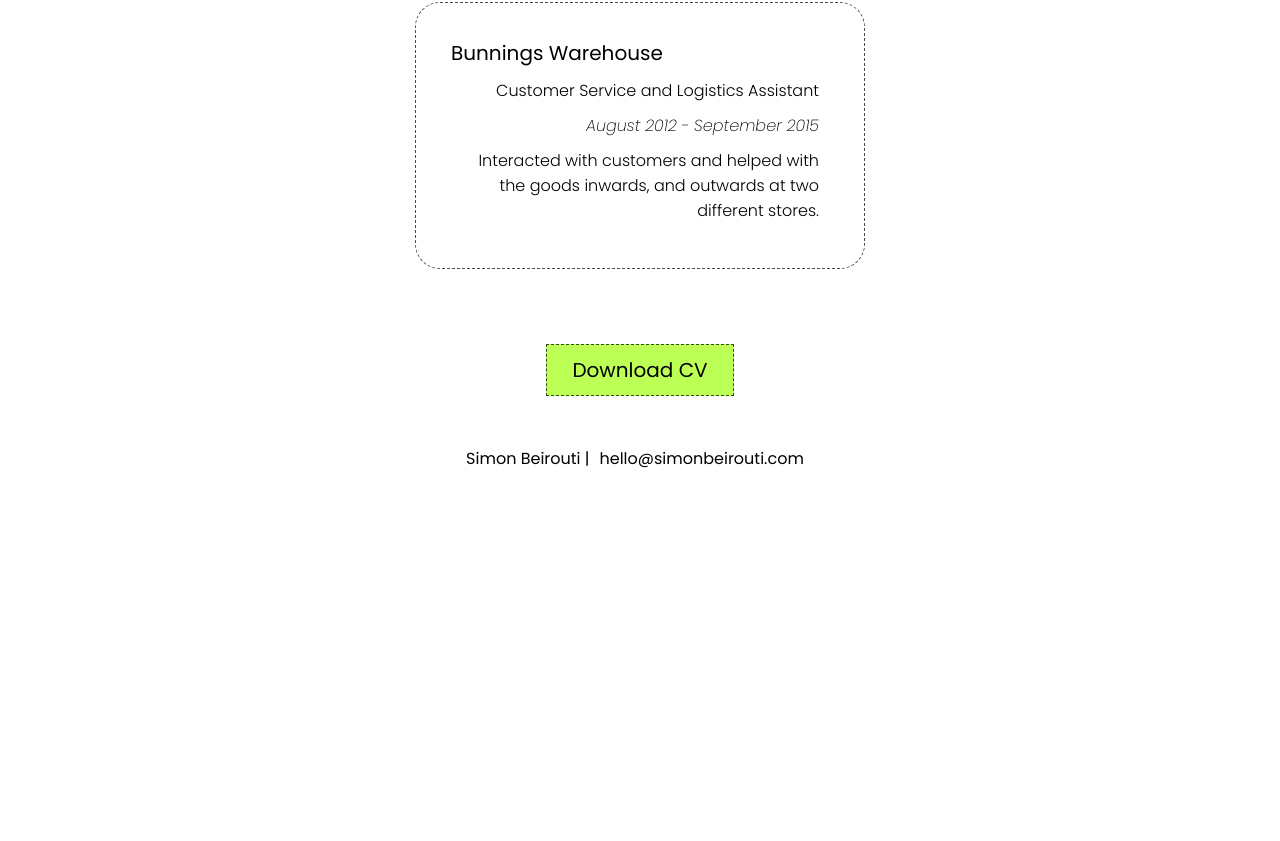
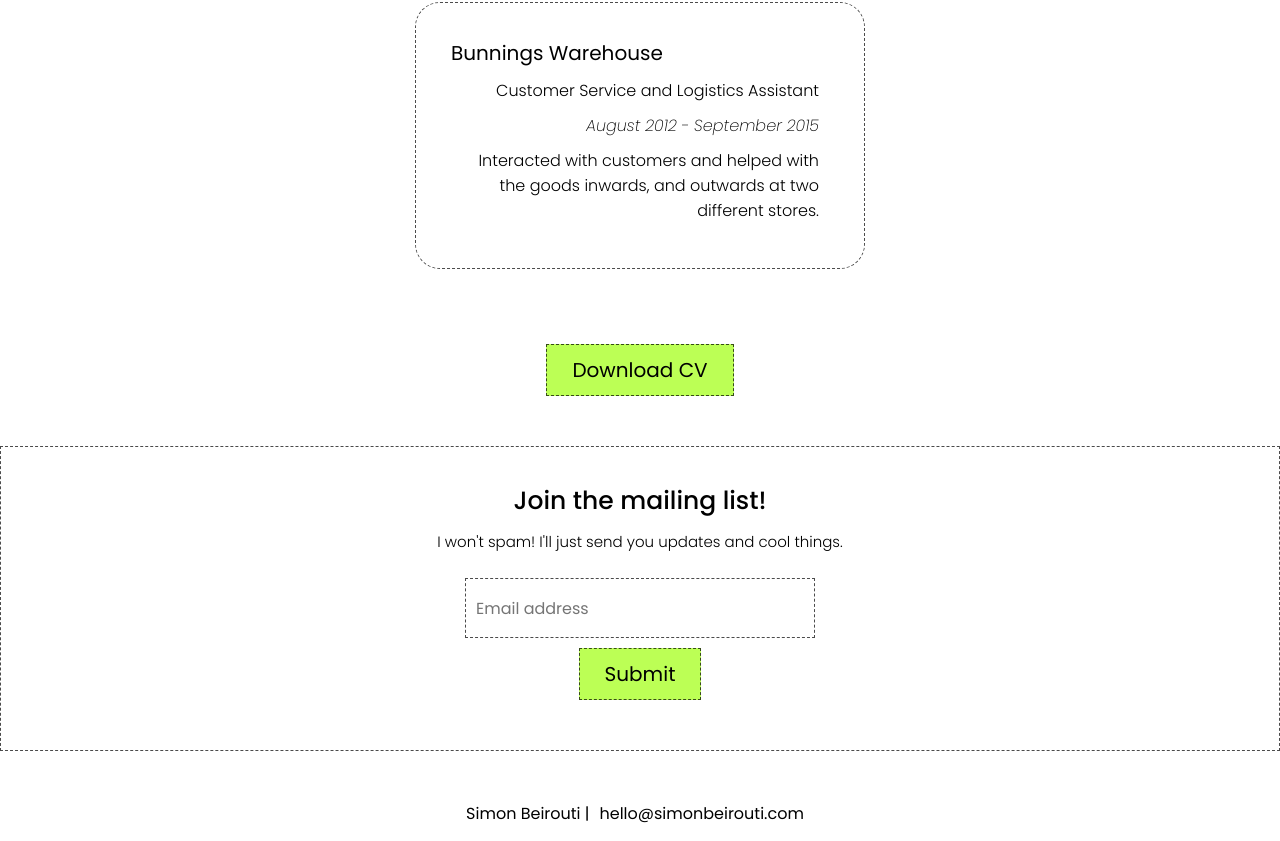
Before and after one commit to simonbeirouti/t1a2-portfolio, a Next.js app: page /about in a window 1280 px wide. Shown: the part 1336-2177 px from the top of the page. Before the commit the page ends 1822 px from the top, so only its background shows below. Built offline with nearby package versions, Linux system fonts and the light colour scheme.

Commit message:
add CTA to every page

```diff
--- a/pages/about.js
+++ b/pages/about.js
@@ -1,5 +1,6 @@
 import MetaHead from '../components/MetaHead';
 import Hero from '../components/Hero';
+import CTA from '../components/CTA';
 
 export default function AboutPage() {
     return (
@@ -76,6 +77,7 @@ export default function AboutPage() {
                     </a>
                 </div>
             </section>
+            <CTA />
         </>
     );
 }
--- a/pages/blog.js
+++ b/pages/blog.js
@@ -1,6 +1,7 @@
 import MetaHead from '../components/MetaHead';
 import Hero from '../components/Hero';
 import BlogPost from '../components/BlogPost';
+import CTA from '../components/CTA';
 
 const blogPosts = [
     {no: 1, name: "Portfolio project", date: "11th June 2022", link: "/blog/portfolio-project"},
@@ -32,6 +33,7 @@ export default function BlogPage() {
                     )
                 })}
             </section>
+            <CTA />
         </>
     );
 }
--- a/pages/index.js
+++ b/pages/index.js
@@ -1,7 +1,8 @@
+import Image from 'next/image';
+import Link from 'next/link';
 import MetaHead from '../components/MetaHead';
 import Hero from '../components/Hero';
-import Image from 'next/image';
-import Link from 'next/link';
+import CTA from '../components/CTA'
 
 const hobbies = [
   {no: 1, hobbieName: 'Exercising', link: 'https://www.risenation.com.au/'},
@@ -74,6 +75,7 @@ export default function Home() {
           </ul>
         </div>
       </div>
+      <CTA />
     </>
   )
 }
--- a/pages/projects.js
+++ b/pages/projects.js
@@ -1,6 +1,7 @@
 import MetaHead from "../components/MetaHead";
 import Hero from "../components/Hero";
 import ProjectPost from "../components/ProjectPost";
+import CTA from "../components/CTA";
 
 const projectPosts = [
     {
@@ -53,6 +54,7 @@ export default function ProjectPage() {
                 )
             })}
         </div>
+        <CTA />
     </>
     )
 }
```
